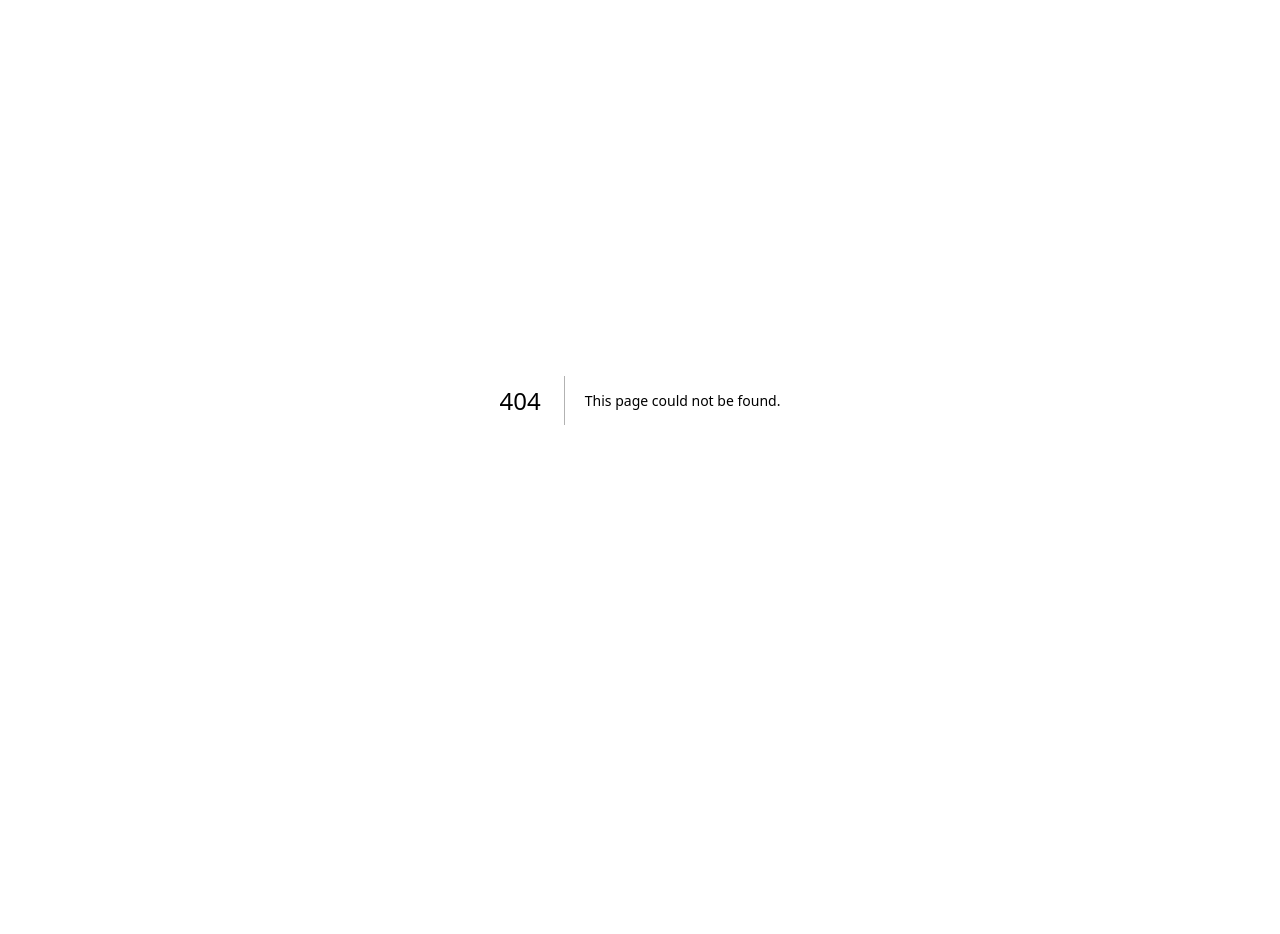
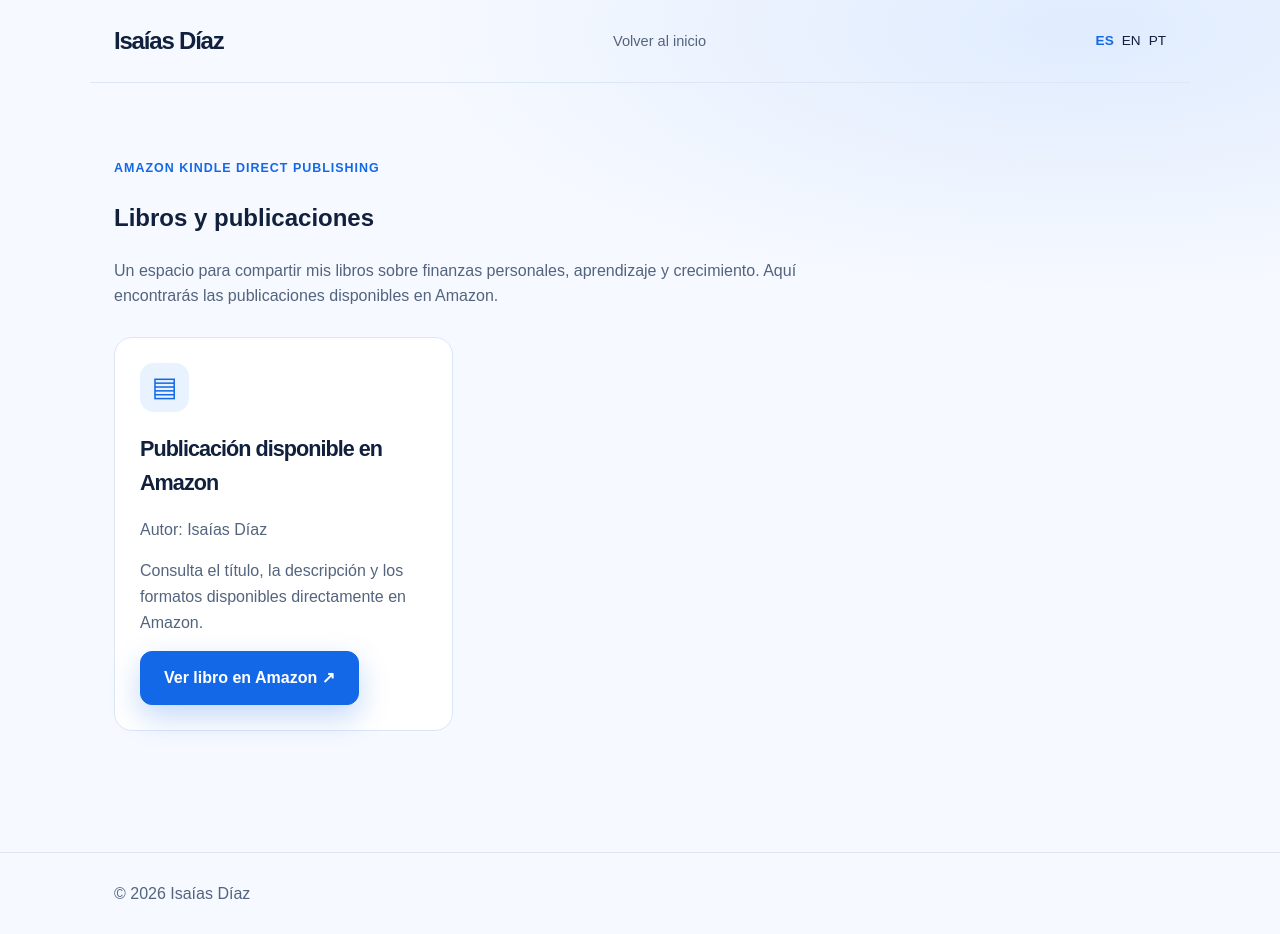
Before and after one commit to roshi2709/isaiasdiaz-web, a Next.js app: page /es/libros/ in a window 1280 px wide. Before the commit this address had no page. Before the commit the page ends 800 px from the top, so only its background shows below. Built offline with nearby package versions, Linux system fonts and the light colour scheme.

Commit message:
feat: add multilingual books catalog page with Amazon listing

```diff
--- /dev/null
+++ b/src/app/[lang]/libros/page.tsx
@@ -0,0 +1,17 @@
+import type { Metadata } from 'next';
+import Link from 'next/link';
+const translations={
+ es:{title:'Libros de Isaías Díaz',description:'Descubre los libros publicados por Isaías Díaz y encuéntralos en Amazon.',heading:'Libros y publicaciones',intro:'Un espacio para compartir mis libros sobre finanzas personales, aprendizaje y crecimiento. Aquí encontrarás las publicaciones disponibles en Amazon.',book:'Publicación disponible en Amazon',detail:'Consulta el título, la descripción y los formatos disponibles directamente en Amazon.',buy:'Ver libro en Amazon',back:'Volver al inicio',author:'Autor: Isaías Díaz'},
+ en:{title:'Books by Isaías Díaz',description:'Explore books by Isaías Díaz available on Amazon.',heading:'Books and publications',intro:'A place to share my books about personal finance, learning and growth. Find my publications on Amazon.',book:'Publication available on Amazon',detail:'Check the title, description and available formats directly on Amazon.',buy:'View on Amazon',back:'Back to home',author:'Author: Isaías Díaz'},
+ pt:{title:'Livros de Isaías Díaz',description:'Conheça os livros de Isaías Díaz disponíveis na Amazon.',heading:'Livros e publicações',intro:'Um espaço para compartilhar meus livros sobre finanças pessoais, aprendizado e crescimento. Encontre minhas publicações na Amazon.',book:'Publicação disponível na Amazon',detail:'Confira o título, a descrição e os formatos disponíveis diretamente na Amazon.',buy:'Ver na Amazon',back:'Voltar ao início',author:'Autor: Isaías Díaz'}
+} as const;
+type Lang=keyof typeof translations;
+export function generateStaticParams(){return [{lang:'es'},{lang:'en'},{lang:'pt'}]}
+export async function generateMetadata({params}:{params:Promise<{lang:string}>}):Promise<Metadata>{
+ const {lang}=await params;const locale:Lang=lang==='en'||lang==='pt'?lang:'es';const t=translations[locale];
+ const root='https://isaiasdiaz.com';return {title:t.title,description:t.description,alternates:{canonical:`${root}/${locale}/libros/`,languages:{es:`${root}/es/libros/`,en:`${root}/en/libros/`,pt:`${root}/pt/libros/`}},openGraph:{title:t.title,description:t.description,url:`${root}/${locale}/libros/`,type:'website'}};
+}
+export default async function Books({params}:{params:Promise<{lang:string}>}){
+ const {lang}=await params;const locale:Lang=lang==='en'||lang==='pt'?lang:'es';const t=translations[locale];
+ return <><header className="top wrap"><Link className="brand" href={`/${locale}/`}>Isaías Díaz</Link><nav className="nav"><Link href={`/${locale}/`}>{t.back}</Link></nav><div className="langs">{(['es','en','pt'] as const).map(x=><Link key={x} href={`/${x}/libros/`} aria-current={locale===x?'page':undefined}>{x.toUpperCase()}</Link>)}</div></header><main className="wrap"><section className="section"><div className="eyebrow">Amazon Kindle Direct Publishing</div><h1>{t.heading}</h1><p className="lead">{t.intro}</p><div className="grid"><article className="card"><div className="project-icon" aria-hidden="true">▤</div><h2 style={{fontSize:'1.35rem'}}>{t.book}</h2><p>{t.author}</p><p>{t.detail}</p><a className="btn primary" href="https://www.amazon.com/dp/B0H4CV13VV" target="_blank" rel="noopener noreferrer" style={{color:'white'}}>{t.buy} ↗</a></article></div></section></main><footer className="footer"><div className="wrap">© {new Date().getFullYear()} Isaías Díaz</div></footer></>;
+}
```
